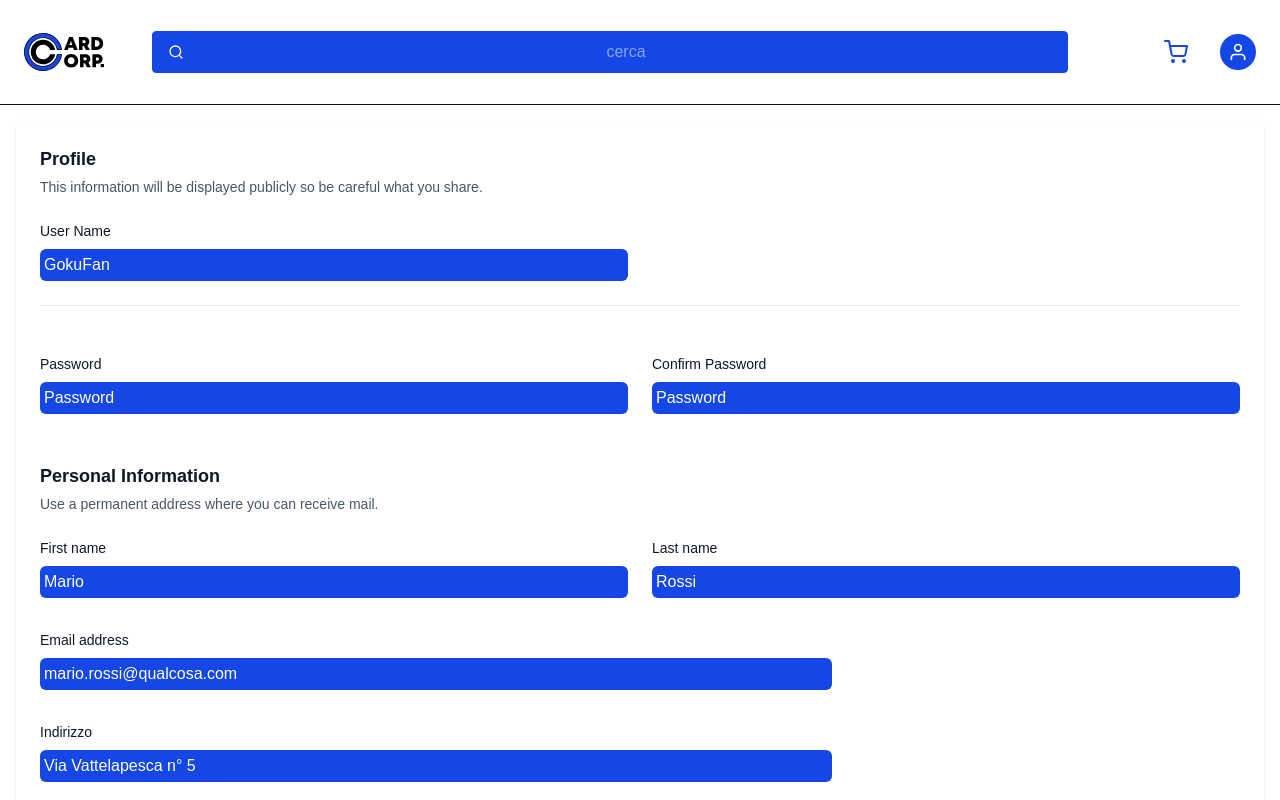
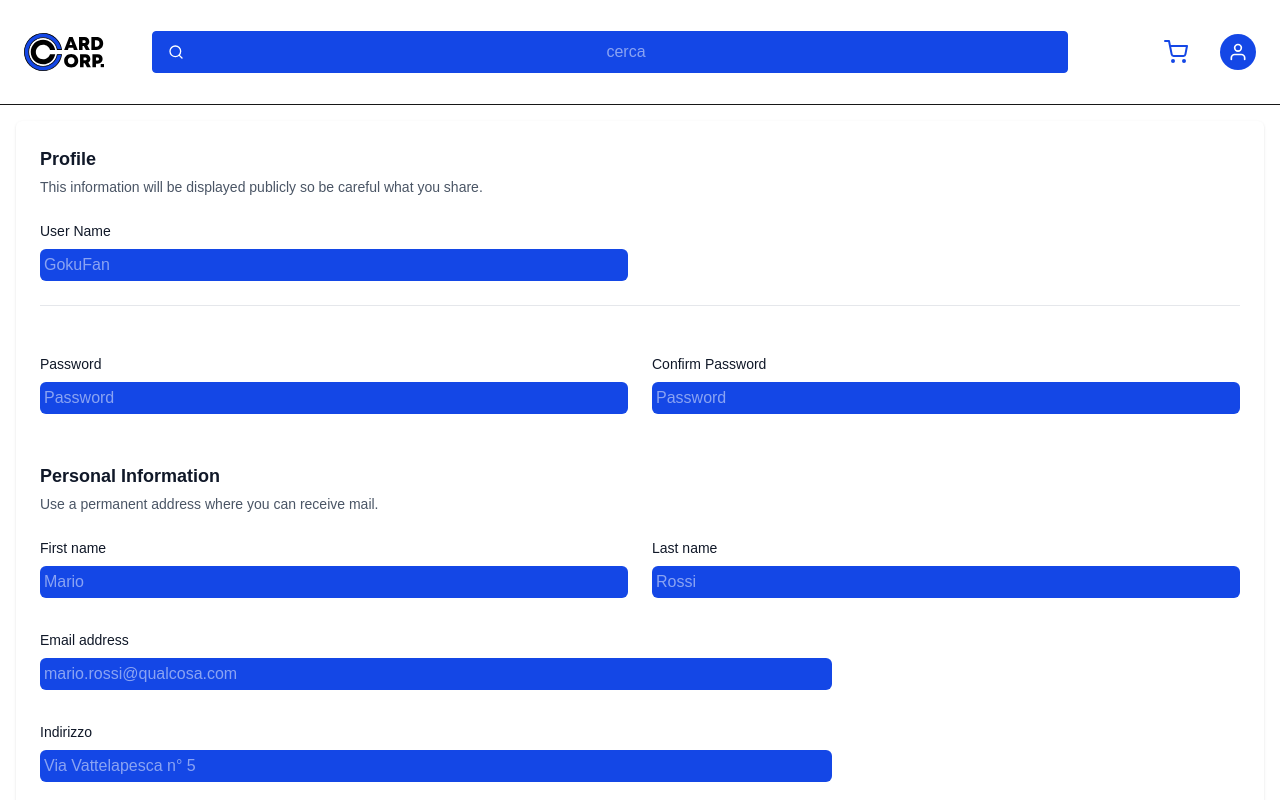
Before and after one commit to Marco-Teo/card-corp, a Next.js app: page /registrazione in a window 1280 px wide. Shown: the top 800 px of the page. Built offline with nearby package versions, Linux system fonts and the light colour scheme.

Commit message:
aggiunta opcaita alla pagina di iscrizione rimosso range prezzo dalla lable per rendere il tutto piu ordinato

```diff
--- a/src/app/components/FilterBar.tsx
+++ b/src/app/components/FilterBar.tsx
@@ -101,9 +101,7 @@ export default function FiltersBar() {
             </div>
 
             <div className="flex flex-col w-full lg:w-auto">
-              <label className="block text-sm font-medium text-blue-700 mb-2">
-                Range prezzo
-              </label>
+              <label className="block text-sm font-medium text-blue-700 mb-2"></label>
               <div className="flex flex-col md:flex-row gap-4">
                 <FormImputField
                   label="Minimo"
--- a/src/app/registrazione/page.tsx
+++ b/src/app/registrazione/page.tsx
@@ -77,7 +77,7 @@ export default function RegisterForm() {
                   required
                   value={userName}
                   onChange={(e) => setUserName(e.target.value)}
-                  className="mt-2 block w-full rounded-md bg-blue-700 text-white p-1 placeholder:text-white"
+                  className="mt-2 block w-full rounded-md bg-blue-700 text-white p-1 placeholder:text-white-opacity-50"
                   placeholder="GokuFan"
                 />
               </div>
@@ -99,7 +99,7 @@ export default function RegisterForm() {
                 required
                 value={password}
                 onChange={(e) => setPassword(e.target.value)}
-                className="mt-2 block w-full rounded-md bg-blue-700 text-white p-1 placeholder:text-white"
+                className="mt-2 block w-full rounded-md bg-blue-700 text-white p-1 placeholder:text-white-opacity-50"
                 placeholder="Password"
               />
             </div>
@@ -117,7 +117,7 @@ export default function RegisterForm() {
                 required
                 value={confirmPassword}
                 onChange={(e) => setConfirmPassword(e.target.value)}
-                className="mt-2 block w-full rounded-md bg-blue-700 text-white p-1 placeholder:text-white"
+                className="mt-2 block w-full rounded-md bg-blue-700 text-white p-1 placeholder:text-white-opacity-50"
                 placeholder="Password"
               />
             </div>
@@ -147,7 +147,7 @@ export default function RegisterForm() {
                   required
                   value={firstName}
                   onChange={(e) => setFirstName(e.target.value)}
-                  className="mt-2 block w-full rounded-md bg-blue-700 text-white p-1 placeholder:text-white"
+                  className="mt-2 block w-full rounded-md bg-blue-700 text-white p-1 placeholder:text-white-opacity-50"
                   placeholder="Mario "
                 />
               </div>
@@ -167,7 +167,7 @@ export default function RegisterForm() {
                   required
                   value={lastName}
                   onChange={(e) => setLastName(e.target.value)}
-                  className="mt-2 block w-full rounded-md bg-blue-700 text-white p-1 placeholder:text-white"
+                  className="mt-2 block w-full rounded-md bg-blue-700 text-white p-1 placeholder:text-white-opacity-50"
                   placeholder="Rossi"
                 />
               </div>
@@ -187,7 +187,7 @@ export default function RegisterForm() {
                   required
                   value={email}
                   onChange={(e) => setEmail(e.target.value)}
-                  className="mt-2 block w-full rounded-md bg-blue-700 text-white p-1 placeholder:text-white"
+                  className="mt-2 block w-full rounded-md bg-blue-700 text-white p-1 placeholder:text-white-opacity-50"
                   placeholder="mario.rossi@qualcosa.com"
                 />
               </div>
@@ -207,7 +207,7 @@ export default function RegisterForm() {
                   required
                   value={indirizzo}
                   onChange={(e) => setIndirizzo(e.target.value)}
-                  className="mt-2 block w-full rounded-md bg-blue-700 text-white p-1 placeholder:text-white"
+                  className="mt-2 block w-full rounded-md bg-blue-700 text-white p-1 placeholder:text-white-opacity-50"
                   placeholder="Via Vattelapesca n° 5"
                 />
               </div>
```
